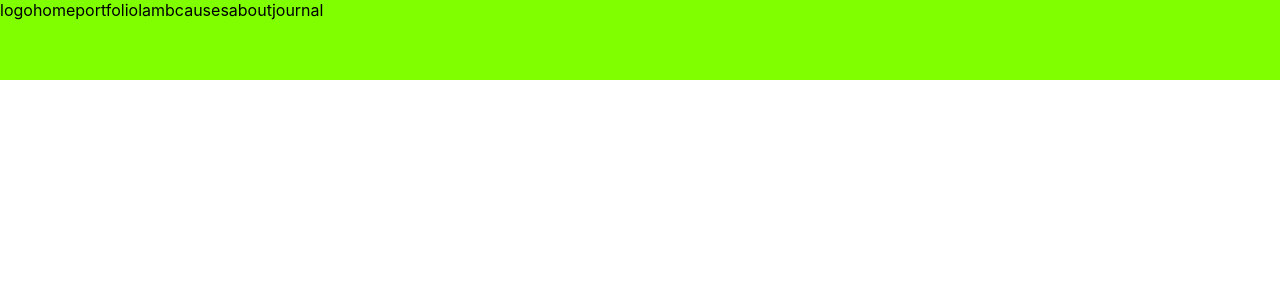
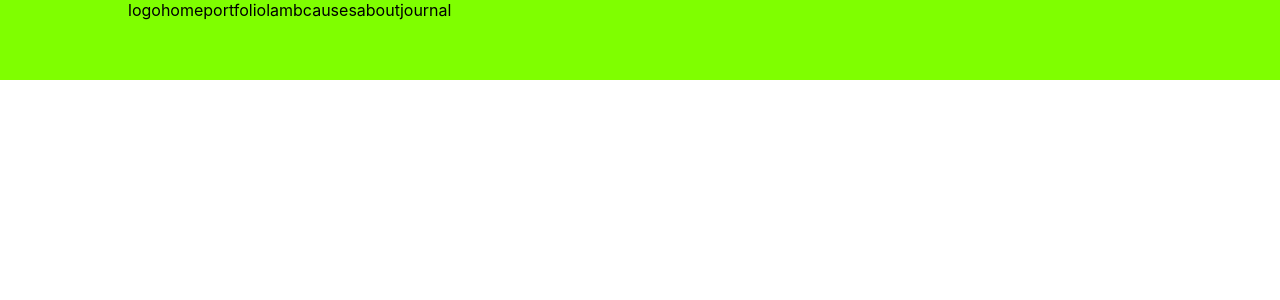
Before and after one commit to cyberstizz/charleslambjr, a React (Create React App) app: page / in a window 1280 px wide. Shown: the top 300 px of the page. Built offline with nearby package versions, Linux system fonts and the light colour scheme.

Commit message:
I forgot what I just did lol because I got into a random conversation but I want to push the changes nevertheless

```diff
--- a/src/App.css
+++ b/src/App.css
@@ -50,6 +50,10 @@
   position: fixed;
 }
 
+.logo{
+  margin-left: 10vw;
+}
+
 .navOptions{
   display: inline-flex;
   flex-direction: row;
--- a/src/App.js
+++ b/src/App.js
@@ -6,6 +6,8 @@ function App() {
       <div className="navBar">
 
     <div className="logo">logo</div>
+
+
     <div className="navOptions">
     <div className="home">home</div>
     <div className="portfolio">portfolio</div>
```
